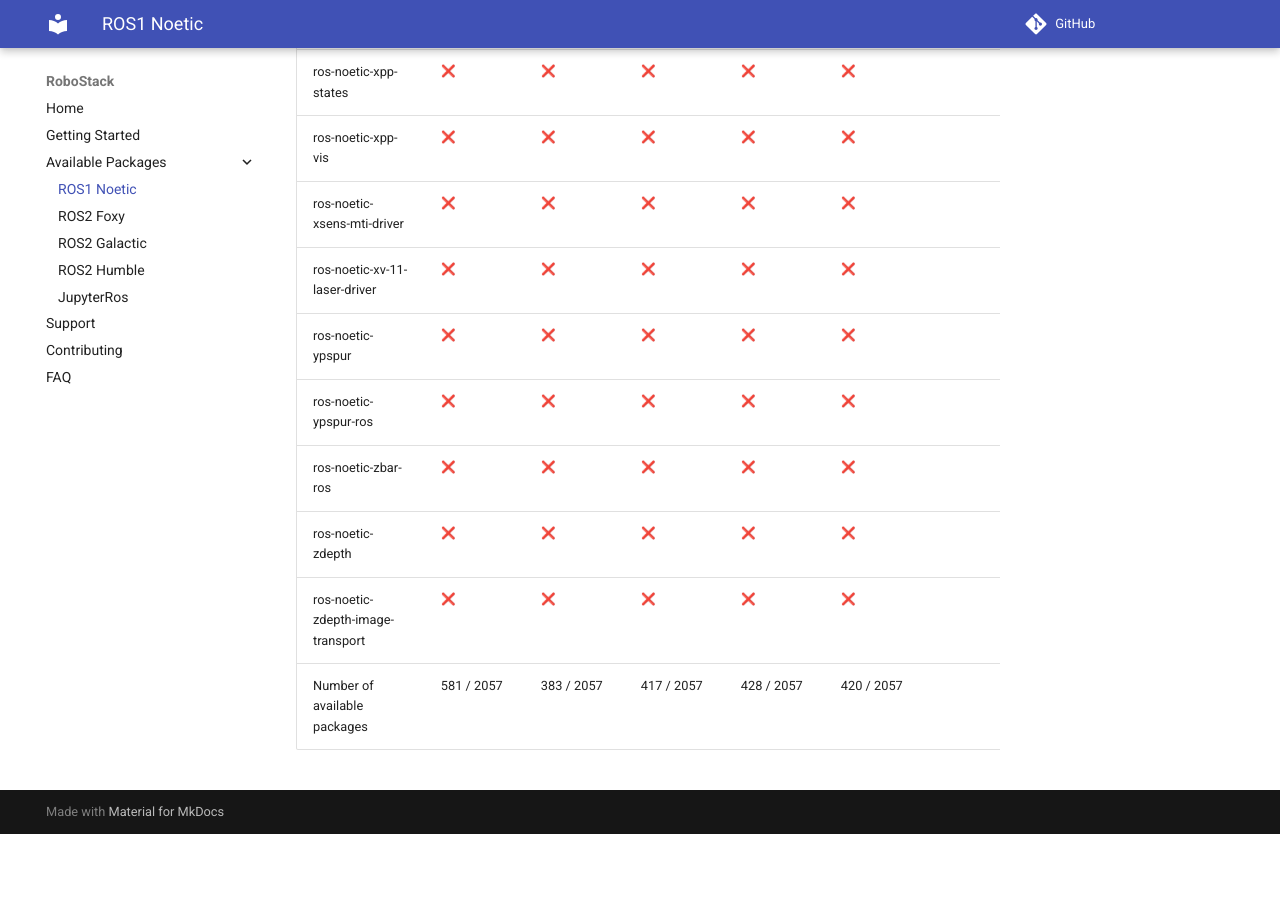
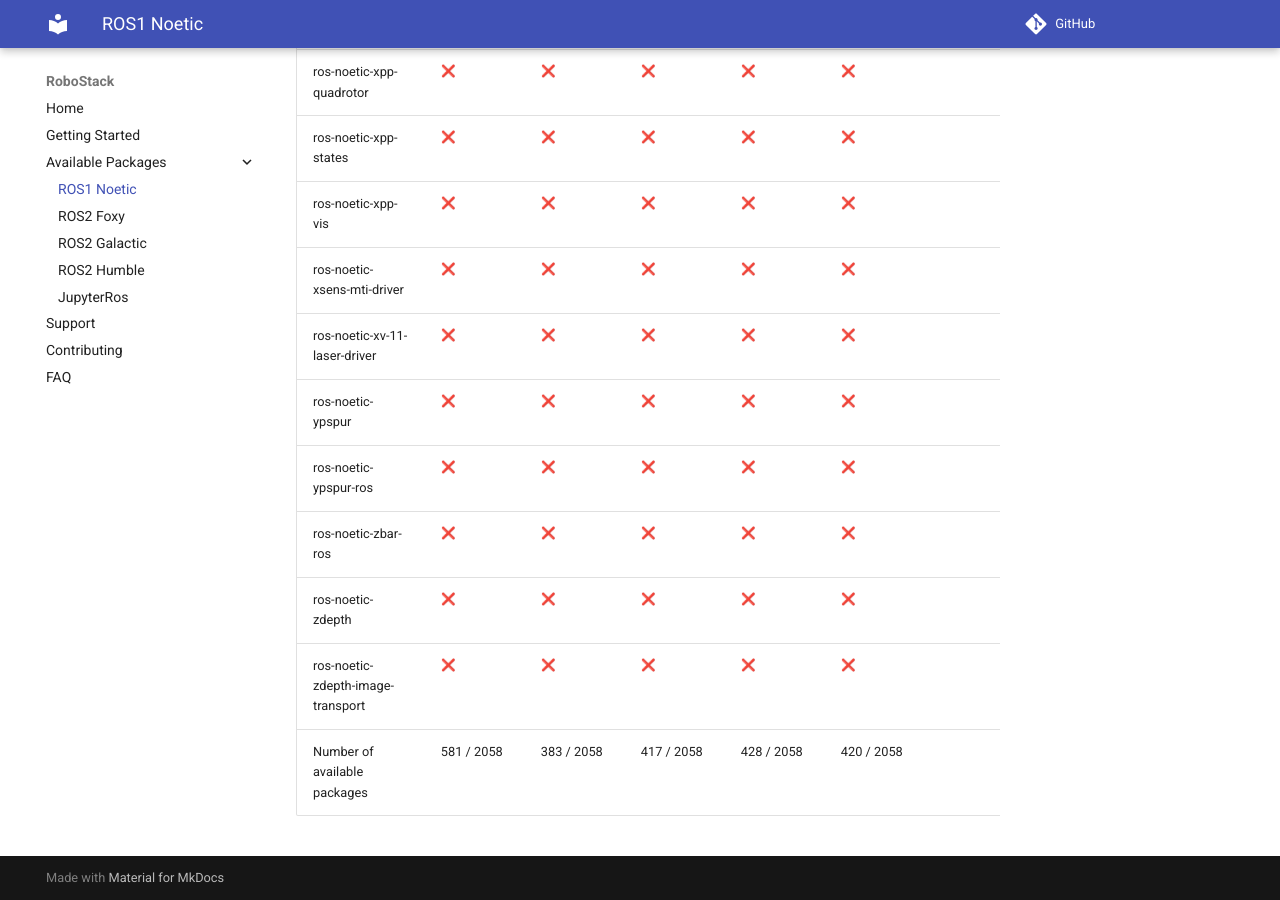
Before and after one commit to RoboStack/robostack.github.io, an MkDocs documentation site: the page built from docs/noetic.md, in a window 1280 px wide and 900 px high, scrolled down 148356 px. Built offline with MkDocs 1.6.1 and Material for MkDocs 9.7.7, drawn with Linux system fonts in a browser that asks for light colours; emoji names are drawn with the system emoji font; comment, search, counter and statistics services are not loaded; before the commit the page ends 149190 px from its top, so only the background shows below that; some of the changed text lies outside the part shown.

Commit message:
Update tables

```diff
--- a/docs/noetic.md
+++ b/docs/noetic.md
@@ -2057,4 +2058,4 @@
 | ros-noetic-zbar-ros | :x: { data-sort='0' } | :x: { data-sort='0' } | :x: { data-sort='0' } | :x: { data-sort='0' } | :x: { data-sort='0' } |   |
 | ros-noetic-zdepth | :x: { data-sort='0' } | :x: { data-sort='0' } | :x: { data-sort='0' } | :x: { data-sort='0' } | :x: { data-sort='0' } |   |
 | ros-noetic-zdepth-image-transport | :x: { data-sort='0' } | :x: { data-sort='0' } | :x: { data-sort='0' } | :x: { data-sort='0' } | :x: { data-sort='0' } |   |
-| Number of available packages |  581 / 2057 | 383 / 2057 | 417 / 2057 | 428 / 2057 | 420 / 2057 |
+| Number of available packages |  581 / 2058 | 383 / 2058 | 417 / 2058 | 428 / 2058 | 420 / 2058 |
```
Also changed, not shown: other parts of docs/noetic.md (+1 -0 lines).
